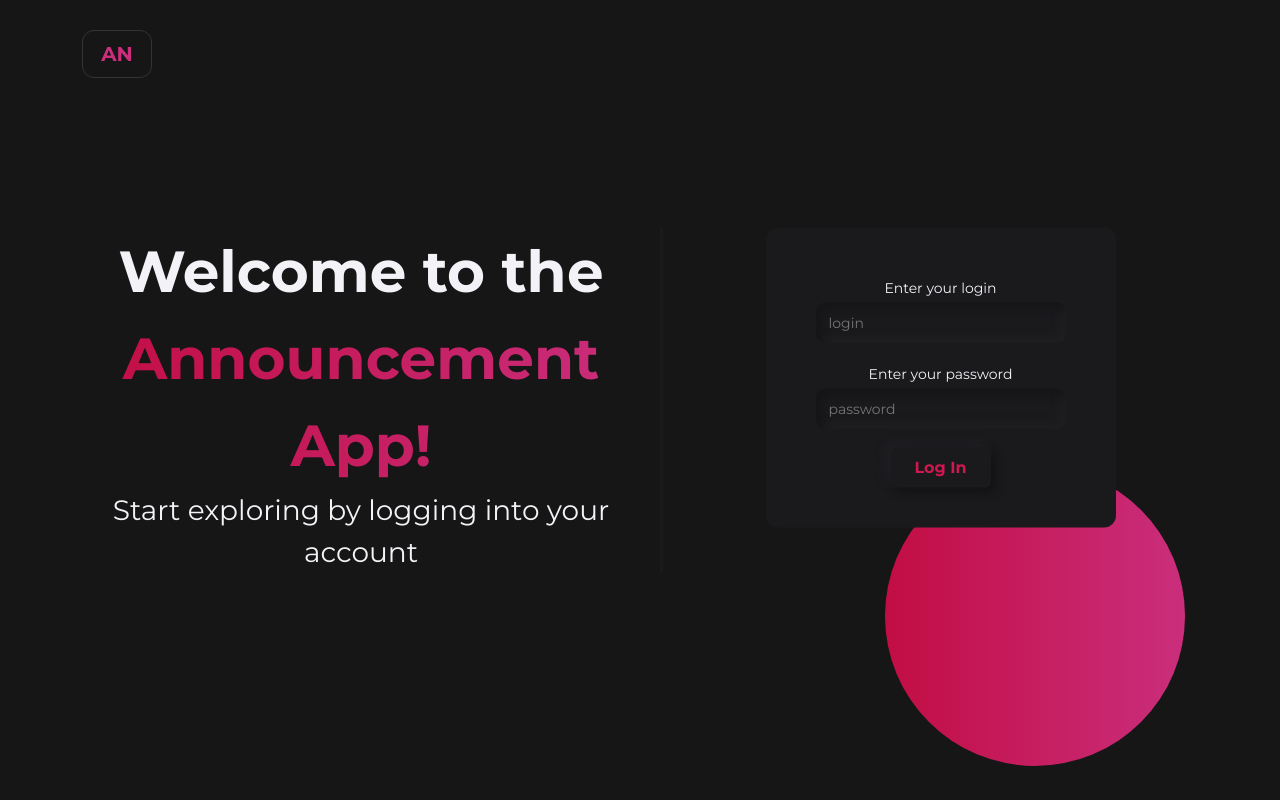
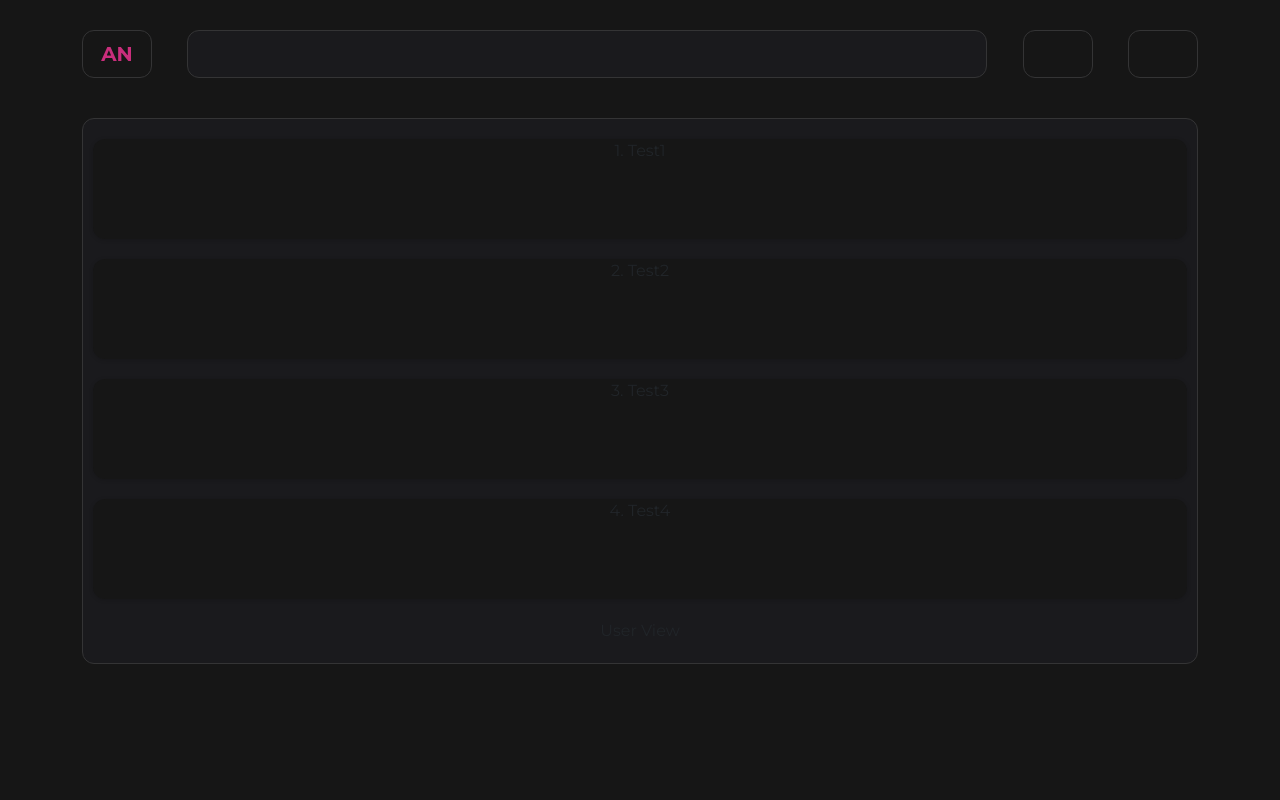
Before and after one commit to Unknown8991/announcement-app, a React (Create React App) app: page /userView in a window 1280 px wide. Built offline with nearby package versions, Linux system fonts and the light colour scheme.

Commit message:
Adding UserView and Announcement list

```diff
--- /dev/null
+++ b/src/components/Announcement.js
@@ -0,0 +1,11 @@
+import React from 'react';
+
+const Announcement = (props) => {
+    return (
+        <div className='col-12 announcement-list__item'>
+            {props.id}. {props.title}
+        </div>
+     );
+}
+
+export default Announcement;
--- /dev/null
+++ b/src/components/AnnouncementsItems.js
@@ -0,0 +1,19 @@
+import React from 'react';
+import Announcement from './Announcement';
+
+const AnnouncementsItems = (props) => {
+    const announcements = props.announcementItems.map(announcement =>(
+    <Announcement
+        key={announcement.id}
+        id={announcement.id}
+        title={announcement.title}
+    />
+    ) )
+    return (
+        <div>
+            {announcements}
+        </div>
+     );
+}
+
+export default AnnouncementsItems;
--- a/src/components/App.js
+++ b/src/components/App.js
@@ -9,24 +9,34 @@ state ={
   password: '123qwe',
   loginUser:'',
   passwordUser:'',
-  isCorrectLogin: false,
+  // isCorrectLogin powinien być false (czas developowania true)
+  isCorrectLogin: true,
+  announcementItems:[
+    {id:1, title:'Test1', description: 'testowy testowy testowy', location: 'Warszaw'},
+    {id:2, title:'Test2', description: 'testowy testowy testowy', location: 'Katowice'},
+    {id:3, title:'Test3', description: 'testowy testowy testowy', location: 'Szczecin'},
+    {id:4, title:'Test4', description: 'testowy testowy testowy', location: 'KrakOw'}
+  ]
+
 }
+// Funkcja sprawdzająca inputy
 handleLoginInput = (e)=>{
-  console.log('test')
+
   console.log(e.target.value)
   if(e.target.name === 'login'){
-    console.log('login jest')
+
     this.setState({
       loginUser: e.target.value,
     })
   }
   if(e.target.name === 'password'){
-    console.log('password jest')
+
     this.setState({
       passwordUser: e.target.value,
     })
   }
 }
+// Funkcja ustawia isCorrectLogin na true jeśli password i login jest poprawny
 checkLogIn = () =>{
   if(this.state.login === this.state.loginUser && this.state.password === this.state.passwordUser){
     this.setState({
@@ -37,8 +47,10 @@ checkLogIn = () =>{
   render() {
     return (
       <div className="App">
-        <LoginPanel login={this.state.login} password={this.state.password} handleLoginInput={this.handleLoginInput} checkLogIn={this.checkLogIn}/>
-        {this.state.isCorrectLogin ? <UserView/> : null}
+        {/* NA CZAS DEVELOPOWANIA USTAWIAM isCorrectLogin na true */}
+        {this.state.isCorrectLogin ? <UserView announcementItems={this.state.announcementItems}/> : <LoginPanel login={this.state.login} password={this.state.password} handleLoginInput={this.handleLoginInput} checkLogIn={this.checkLogIn}/>  }
+        {/* <LoginPanel login={this.state.login} password={this.state.password} handleLoginInput={this.handleLoginInput} checkLogIn={this.checkLogIn}/> */}
+        {/* {this.state.isCorrectLogin ? <UserView/> : null} */}
 
       </div>
     );
--- a/src/components/App.scss
+++ b/src/components/App.scss
@@ -1,3 +1,7 @@
+// color-text #f2f2f7;
+// backgroud  #161616;
+// elements   #1a1a1d;
+
 .App {
   text-align: center;
   // background-color: #151516;
@@ -7,13 +11,18 @@
   height: 100vh;
   // thin100 thin100 italic light300 regular400 bold700 black900italic
 }
-.hp{
+.header{
   padding-top: 30px;
+  &__user-view{
+    padding-top: 30px;
+    display: flex;
+    justify-content: space-between;
+  }
 }
-.logo-block{
+.header-block{
   display: flex;
   width: 70px;
-  width: 70px;
+  // height: 70px;
   padding: 8px 8px;
   border: 1px solid #343435;
   border-radius: 12px;
@@ -24,8 +33,15 @@
   font-weight: 700;
   color: #ca2e7c;
 
+ &__search{
+   width: 800px;
+  //  height: 70px;
+  background: #1a1a1d;
+  border: 1px solid #343435;
+  border-radius: 12px;
+ }
 }
-
+// LoginPanel
 .row-box{
   display: flex;
   flex-direction: row;
@@ -57,7 +73,6 @@
   border-left: 3px solid #1a1a1d;
   margin-left: 20px;
 }
-
 .login-text{
   color: #f2f2f7;
 }
@@ -161,6 +176,26 @@
   -webkit-text-fill-color: transparent;
   animation: move 10s infinite
 }
+// UserView
+.announcement-list{
+  margin-top: 40px;
+  padding-top: 20px;
+  padding: 20px 10px 20px 10px;
+  height: 100%;
+  border: 1px solid #343435;
+  border-radius: 12px;
+  background: #1a1a1d;
+
+
+  &__item{
+    height: 100px;
+    border-radius: 12px;
+    background: #161616;
+    box-shadow: rgba(0, 0, 0, 0.16) 0px 1px 4px;
+    margin-bottom: 20px;
+  }
+}
+
 @keyframes move {
   0%{
     top: 40%;
--- a/src/components/LoginPanel.js
+++ b/src/components/LoginPanel.js
@@ -5,8 +5,8 @@ const LoginPanel = (props) => {
         <>
         <div className='ball'></div>
         <div className='container'>
-          <div className='hp'>
-            <div className='logo-block'>AN</div>
+          <div className='header'>
+            <div className='header-block'>AN</div>
           </div>
         </div>
         <div className='container row-box col-12'>
--- a/src/components/UserView.js
+++ b/src/components/UserView.js
@@ -1,10 +1,25 @@
 import React from 'react';
+import AnnouncementsItems from './AnnouncementsItems';
 
-const UserView = () => {
+const UserView = (props) => {
     return (
-        <div>
-            User View
-        </div>
+        <>
+            <div className='container'>
+                <div className='header__user-view'>
+                    <div className='header-block'>AN</div>
+                    <div className='header-block__search'></div>
+                    <div className='header-block'></div>
+                    <div className='header-block'></div>
+                </div>
+            </div>
+            <div className='container'>
+                <div className='col-12 announcement-list'>
+
+                    <AnnouncementsItems announcementItems={props.announcementItems}/>
+                User View
+                </div>
+            </div>
+        </>
      );
 }
 
```
